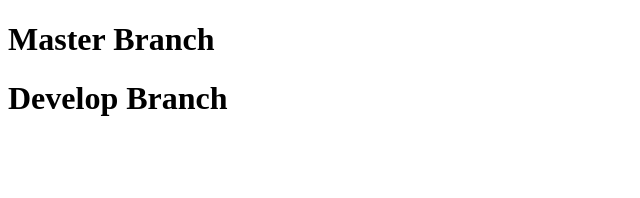
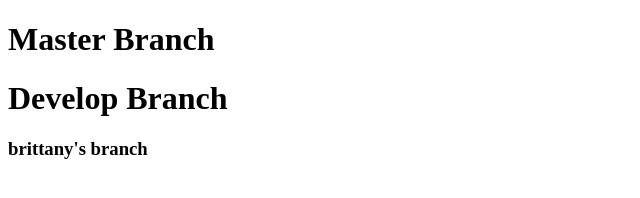
Before and after one commit to MitchReed123/teamGit, a plain HTML site: page index.html in a window 1280 px wide. Shown: the whole page, without its empty margins (0-640 px from the left). Drawn offline with Linux system fonts and the light colour scheme.

Commit message:
brittanys branch

```diff
--- a/index.html
+++ b/index.html
@@ -8,5 +8,6 @@
   <body>
     <h1>Master Branch</h1>
     <h1>Develop Branch</h1>
+    <h3>brittany's branch</h3>
   </body>
 </html>
```
